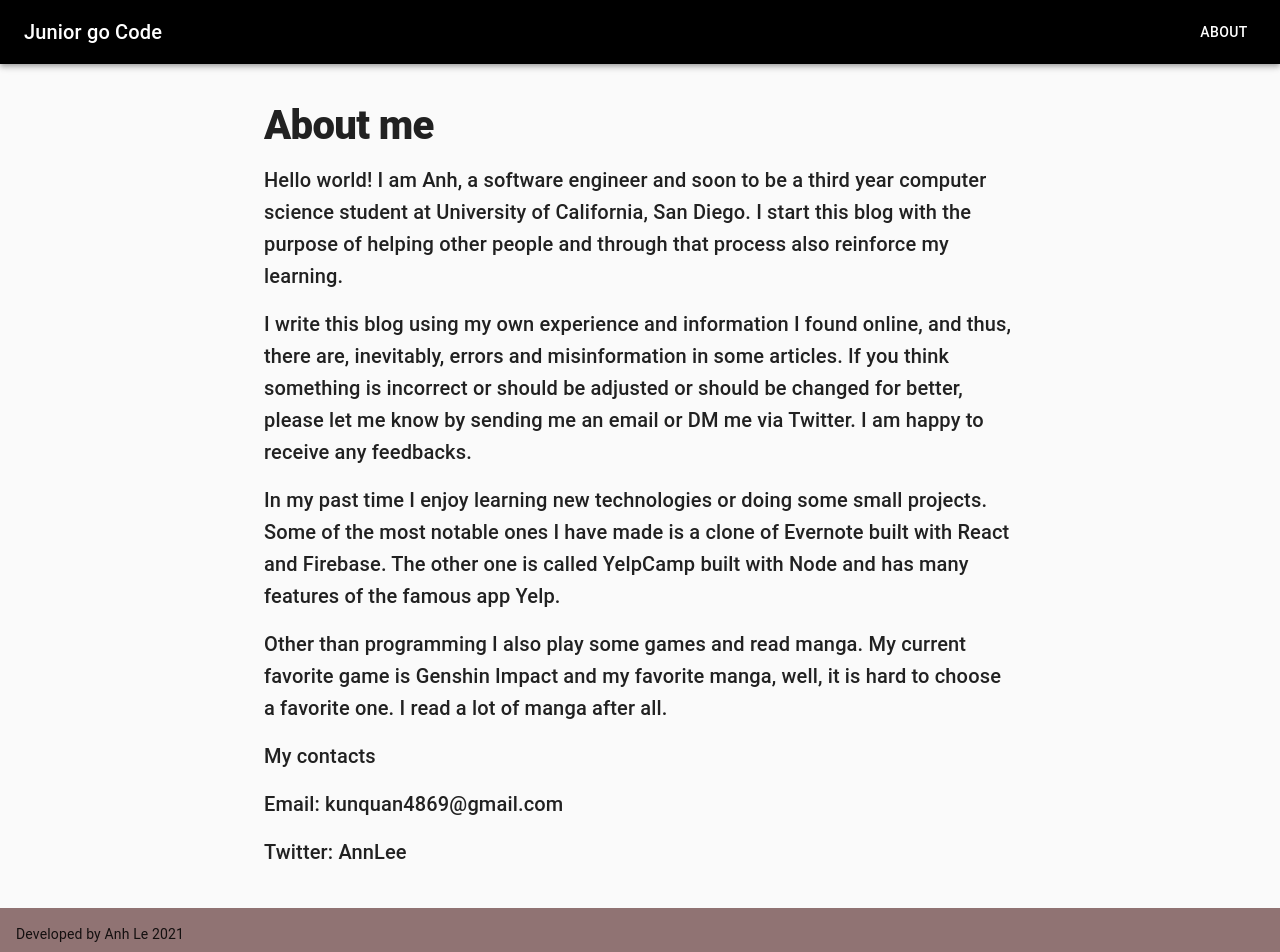
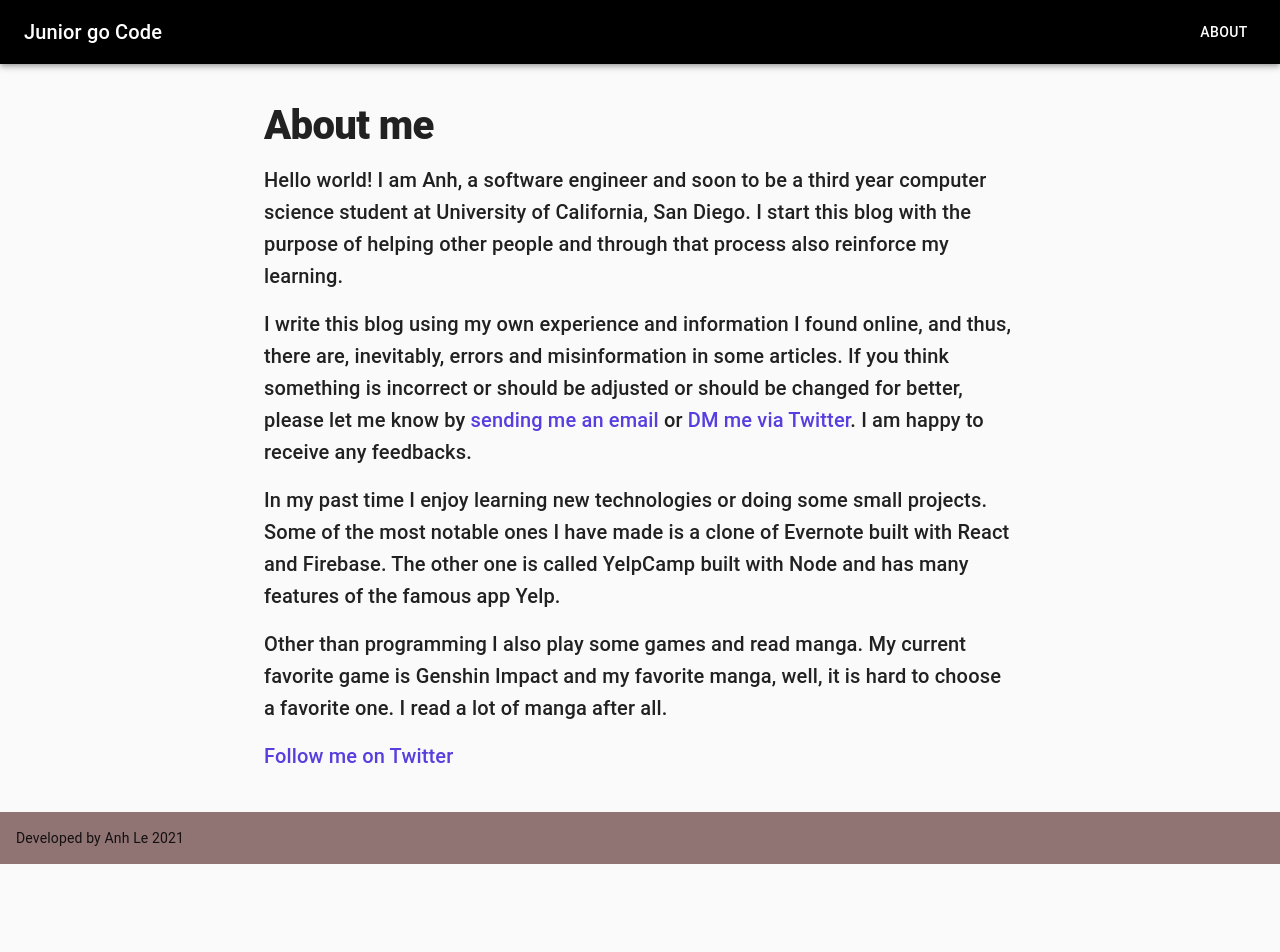
Before and after one commit to AnnLe4869/juniorgocode-blog, a Next.js app in the folder blog-next/: page /about in a window 1280 px wide. Shown: the top 952 px of the page. After the commit the page ends 864 px from the top, so only its background shows below. Built offline with nearby package versions, Linux system fonts and the light colour scheme.

Commit message:
Add link to external email and twitter

```diff
--- a/blog-next/pages/about.tsx
+++ b/blog-next/pages/about.tsx
@@ -16,7 +16,11 @@ const useStyles = makeStyles((theme) => ({
     fontSize: "2.5rem",
     lineHeight: 1.1,
   },
-  paragraph: {},
+  externalLink: {
+    color: "rgb(87, 62, 222)",
+    transition: "all 0.3s ease-in-out 0s",
+    textDecoration: "none",
+  },
 }));
 
 export default function About() {
@@ -26,12 +30,7 @@ export default function About() {
       <Typography component="h1" variant="h1" className={classes.title}>
         About me
       </Typography>
-      <Typography
-        component="p"
-        variant="h6"
-        className={classes.paragraph}
-        paragraph
-      >
+      <Typography component="p" variant="h6" paragraph>
         Hello world! I am Anh, a software engineer and soon to be a third year
         computer science student at University of California, San Diego. I start
         this blog with the purpose of helping other people and through that
@@ -41,8 +40,15 @@ export default function About() {
         I write this blog using my own experience and information I found
         online, and thus, there are, inevitably, errors and misinformation in
         some articles. If you think something is incorrect or should be adjusted
-        or should be changed for better, please let me know by sending me an
-        email or DM me via Twitter. I am happy to receive any feedbacks.
+        or should be changed for better, please let me know by{" "}
+        <a href="mailto:jrgocode@gmail.com" className={classes.externalLink}>
+          sending me an email
+        </a>{" "}
+        or{" "}
+        <a href="https://twitter.com/jrgocode" className={classes.externalLink}>
+          DM me via Twitter
+        </a>
+        . I am happy to receive any feedbacks.
       </Typography>
       <Typography component="p" variant="h6" paragraph>
         In my past time I enjoy learning new technologies or doing some small
@@ -57,15 +63,9 @@ export default function About() {
       </Typography>
 
       <Typography component="p" variant="h6" paragraph>
-        My contacts
-      </Typography>
-
-      <Typography component="p" variant="h6" paragraph>
-        Email: kunquan4869@gmail.com
-      </Typography>
-
-      <Typography component="p" variant="h6" paragraph>
-        Twitter: AnnLee
+        <a href="https://twitter.com/jrgocode" className={classes.externalLink}>
+          Follow me on Twitter
+        </a>
       </Typography>
     </Container>
   );
```
